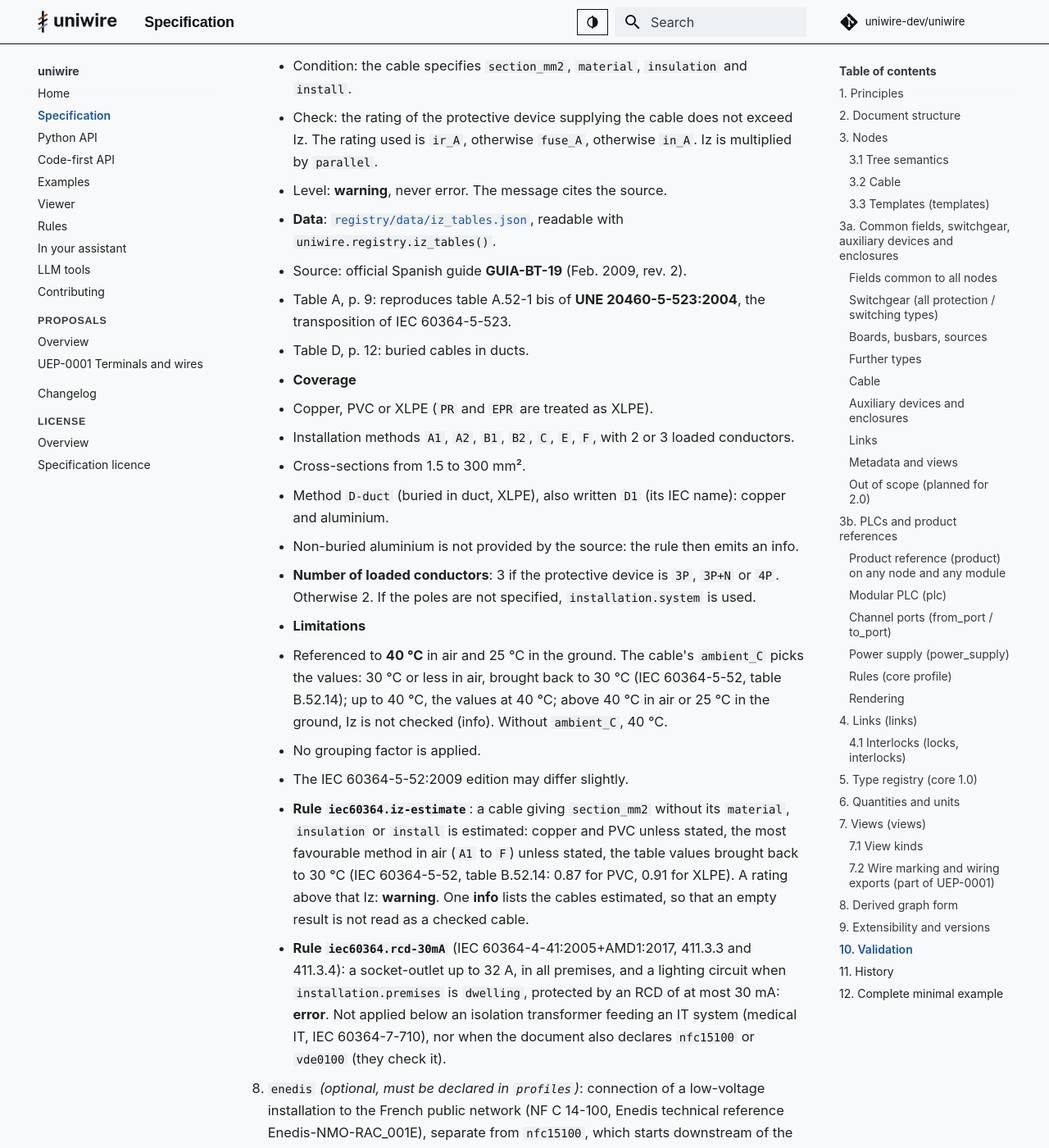
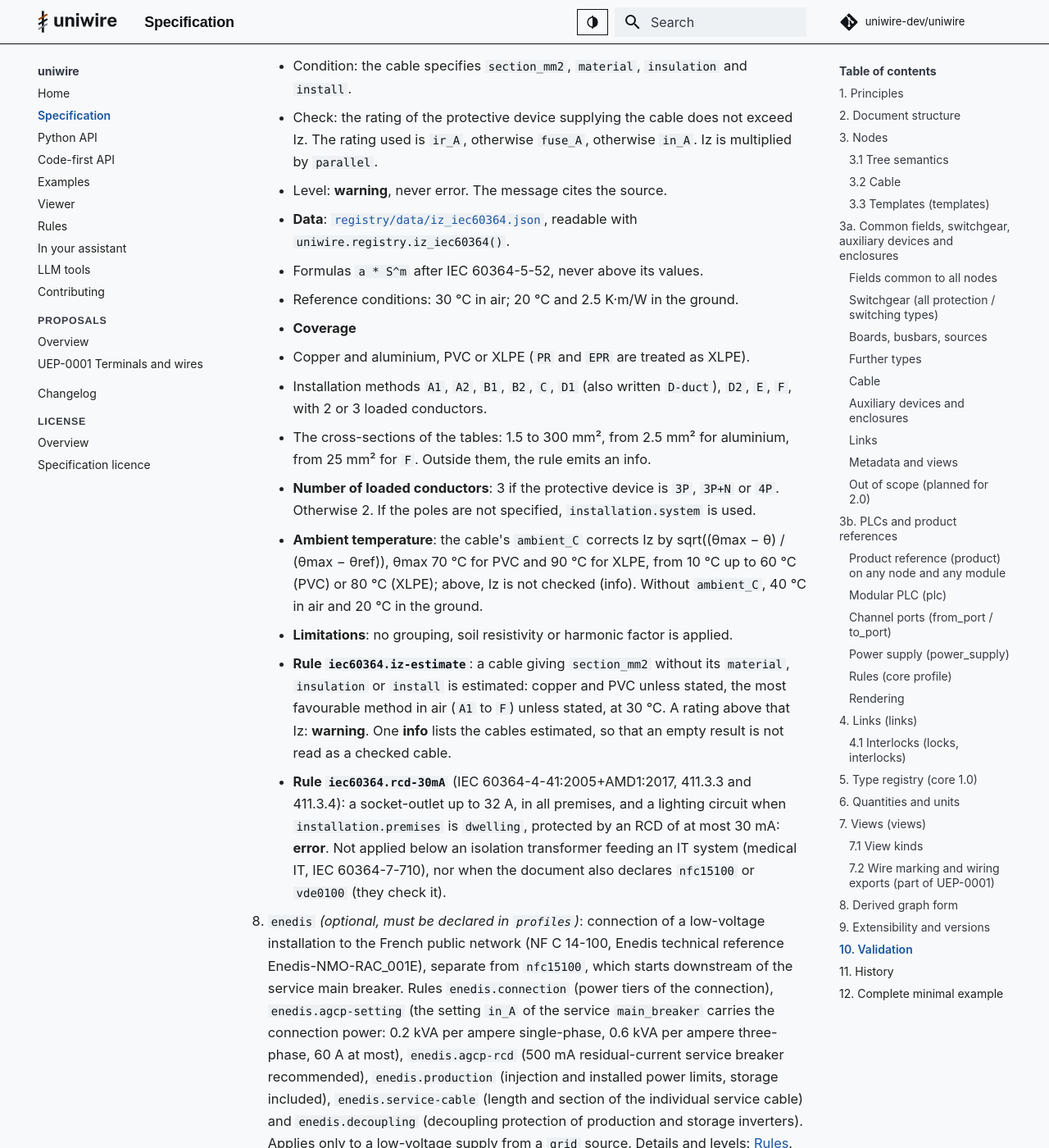
Before and after one commit to uniwire-dev/uniwire, an MkDocs documentation site: the page built from docs/SPEC.md, in a window 1280 px wide and 1400 px high, scrolled down 21483 px. Shown: the whole window at 82% size. Built offline with MkDocs 1.6.1 and Material for MkDocs 9.7.7, drawn with Linux system fonts in a browser that asks for light colours; some web fonts are replaced; comment, search, counter and statistics services are not loaded.

Commit message:
Checks: current-carrying capacity after IEC 60364-5-52, ambient by the heating of the conductor
iec60364.iz and iec60364.iz-estimate now take Iz from formulas a * S^m after
IEC 60364-5-52, never above its values, instead of the Spanish GUIA-BT-19
tables at 40 °C: aluminium in air, PVC in the ground and method D2 are now
covered. The ambient temperature corrects Iz at any value from 10 °C to
60 °C (PVC) or 80 °C (XLPE), by sqrt((θmax - θ) / (θmax - θref)), instead of
two steps at 30 and 40 °C. In the ground, without ambient_C, 20 °C and
2.5 K·m/W, the IEC reference.

```diff
--- a/docs/SPEC.md
+++ b/docs/SPEC.md
@@ -512,30 +512,25 @@ CIM/CGMES, IEC 61850 SCL or IFC4 (`IfcDistributionPort` + `IfcRelConnectsPorts`)
        * Check: the rating of the protective device supplying the cable does not exceed Iz. The rating
          used is `ir_A`, otherwise `fuse_A`, otherwise `in_A`. Iz is multiplied by `parallel`.
        * Level: **warning**, never error. The message cites the source.
-     * **Data**: [`registry/data/iz_tables.json`](https://github.com/uniwire-dev/uniwire/blob/main/src/uniwire/registry/data/iz_tables.json),
-       readable with `uniwire.registry.iz_tables()`.
-       * Source: official Spanish guide **GUIA-BT-19** (Feb. 2009, rev. 2).
-       * Table A, p. 9: reproduces table A.52-1 bis of **UNE 20460-5-523:2004**, the transposition of
-         IEC 60364-5-523.
-       * Table D, p. 12: buried cables in ducts.
+     * **Data**: [`registry/data/iz_iec60364.json`](https://github.com/uniwire-dev/uniwire/blob/main/src/uniwire/registry/data/iz_iec60364.json),
+       readable with `uniwire.registry.iz_iec60364()`.
+       * Formulas `a * S^m` after IEC 60364-5-52, never above its values.
+       * Reference conditions: 30 °C in air; 20 °C and 2.5 K·m/W in the ground.
      * **Coverage**
-       * Copper, PVC or XLPE (`PR` and `EPR` are treated as XLPE).
-       * Installation methods `A1`, `A2`, `B1`, `B2`, `C`, `E`, `F`, with 2 or 3 loaded conductors.
-       * Cross-sections from 1.5 to 300 mm².
-       * Method `D-duct` (buried in duct, XLPE), also written `D1` (its IEC name): copper and aluminium.
-       * Non-buried aluminium is not provided by the source: the rule then emits an info.
+       * Copper and aluminium, PVC or XLPE (`PR` and `EPR` are treated as XLPE).
+       * Installation methods `A1`, `A2`, `B1`, `B2`, `C`, `D1` (also written `D-duct`), `D2`, `E`, `F`, with 2 or
+         3 loaded conductors.
+       * The cross-sections of the tables: 1.5 to 300 mm², from 2.5 mm² for aluminium, from 25 mm² for `F`.
+         Outside them, the rule emits an info.
      * **Number of loaded conductors**: 3 if the protective device is `3P`, `3P+N` or `4P`. Otherwise 2.
        If the poles are not specified, `installation.system` is used.
-     * **Limitations**
-       * Referenced to **40 °C** in air and 25 °C in the ground. The cable's `ambient_C` picks the values: 30 °C
-         or less in air, brought back to 30 °C (IEC 60364-5-52, table B.52.14); up to 40 °C, the values at
-         40 °C; above 40 °C in air or 25 °C in the ground, Iz is not checked (info). Without `ambient_C`, 40 °C.
-       * No grouping factor is applied.
-       * The IEC 60364-5-52:2009 edition may differ slightly.
+     * **Ambient temperature**: the cable's `ambient_C` corrects Iz by sqrt((θmax − θ) / (θmax − θref)), θmax
+       70 °C for PVC and 90 °C for XLPE, from 10 °C up to 60 °C (PVC) or 80 °C
+       (XLPE); above, Iz is not checked (info). Without `ambient_C`, 40 °C in air and 20 °C in the ground.
+     * **Limitations**: no grouping, soil resistivity or harmonic factor is applied.
      * **Rule `iec60364.iz-estimate`**: a cable giving `section_mm2` without its `material`, `insulation`
        or `install` is estimated: copper and PVC unless stated, the most favourable method in air (`A1` to
-       `F`) unless stated, the table values brought back to 30 °C (IEC 60364-5-52, table B.52.14: 0.87 for
-       PVC, 0.91 for XLPE). A rating above that Iz: **warning**. One **info** lists the cables estimated, so
+       `F`) unless stated, at 30 °C. A rating above that Iz: **warning**. One **info** lists the cables estimated, so
        that an empty result is not read as a checked cable.
      * **Rule `iec60364.rcd-30mA`** (IEC 60364-4-41:2005+AMD1:2017, 411.3.3 and 411.3.4): a socket-outlet
        up to 32 A, in all premises, and a lighting circuit when `installation.premises` is `dwelling`, protected
```
Also changed, not shown: CHANGELOG.md (+7 -0 lines), docs/rules.md (+12 -12 lines), src/uniwire/registry/data/LICENSES.md (+8 -1 lines), 6 other files.
